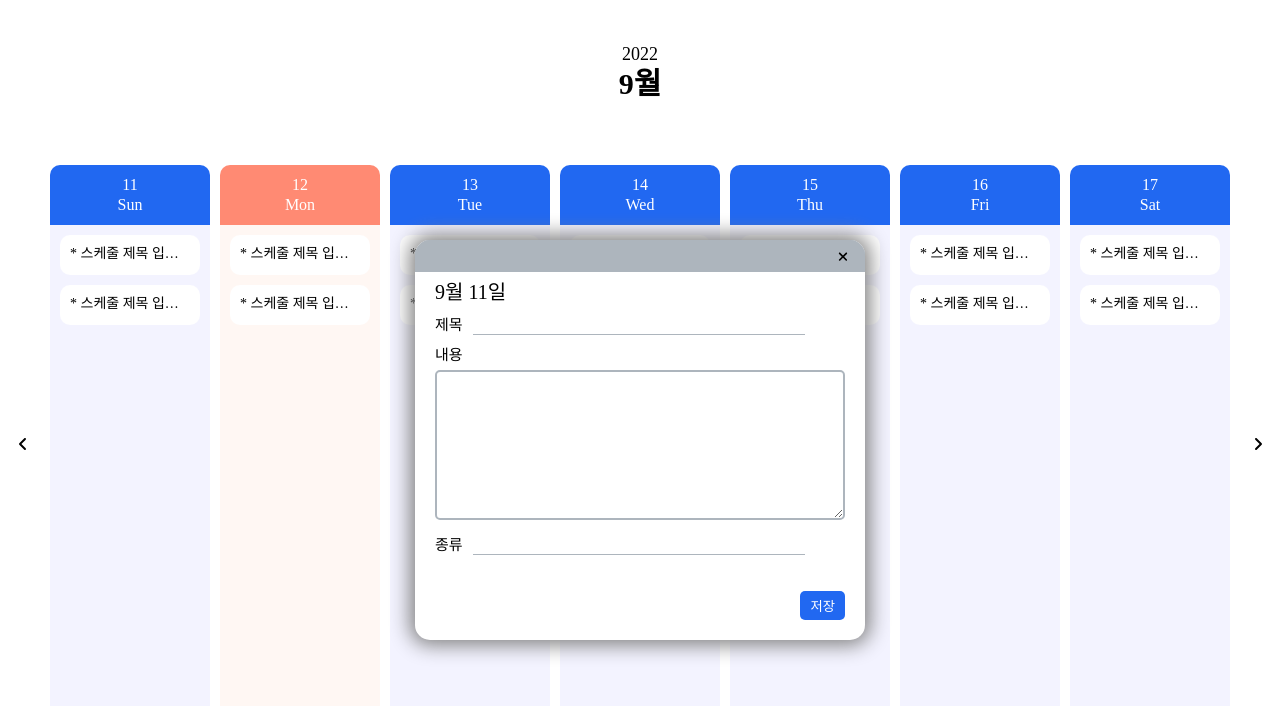
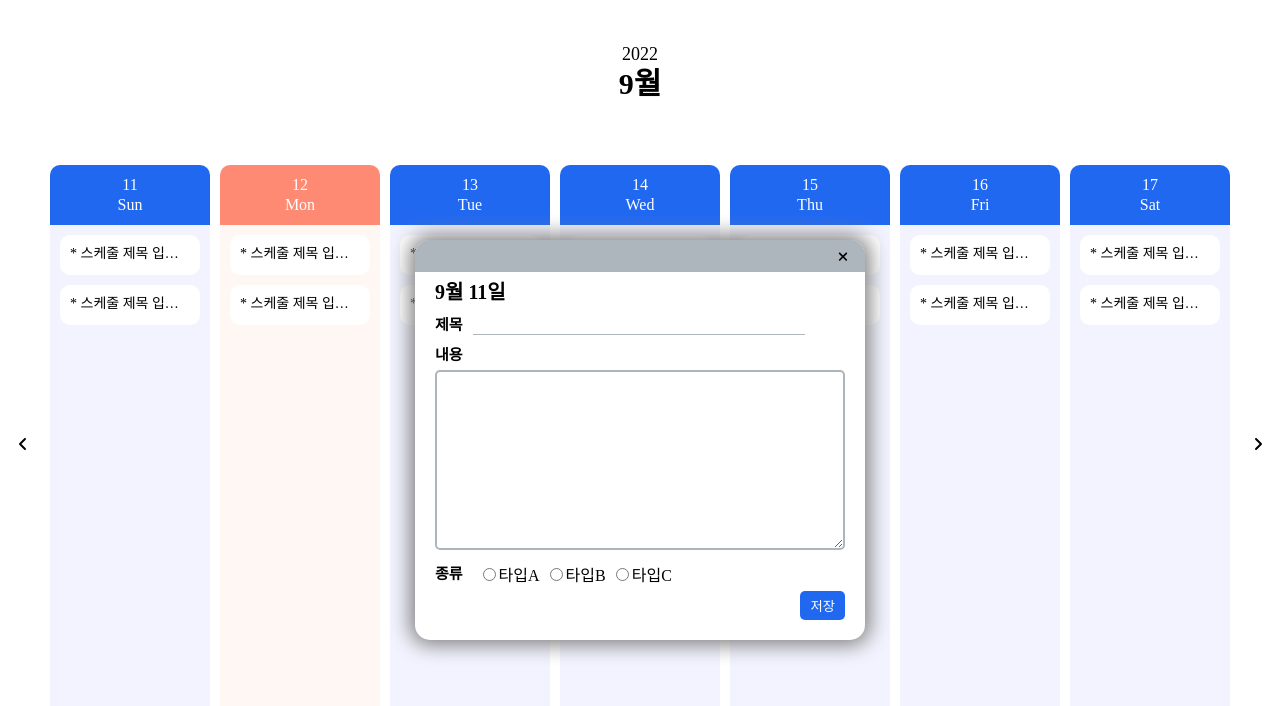
Before and after one commit to minkyeongJ/BCLabs-Calendar, a React (Create React App) app: page / in a window 1280 px wide. Both pictures are taken after a click on the element 130 px from the left and 445 px from the top of the page. Shown: the top 706 px of the page. Built offline with nearby package versions, Linux system fonts and the light colour scheme.

Commit message:
Design: 입력 형식 수정

```diff
--- a/src/components/createScheduleModal/CreateScheduleModal.jsx
+++ b/src/components/createScheduleModal/CreateScheduleModal.jsx
@@ -2,28 +2,64 @@ import * as S from "./Styles";
 import { FontAwesomeIcon } from "@fortawesome/react-fontawesome";
 import { faXmark } from "@fortawesome/free-solid-svg-icons";
 
-export default function CreateScheduleModal({ selectedDate }) {
+export default function CreateScheduleModal({ selectedDate, setModalOpen }) {
   const month = selectedDate.split("-")[1];
   const day = selectedDate.split("-")[2];
+
+  const onSubmitSchedule = () => {
+    //제출 api
+  };
+
   return (
     <S.ModalSection>
       <h1 className="ir">일정 추가창</h1>
       <S.Date>
         {month}월 {day}일
       </S.Date>
-      <form>
+      <form method="post" onSubmit={onSubmitSchedule}>
         <ul>
           <S.Li>
             <S.Title>제목</S.Title>
-            <S.Input type="text" id="title"></S.Input>
+            <S.InputTxt type="text" id="title"></S.InputTxt>
           </S.Li>
           <S.Li>
             <S.Title>내용</S.Title>
             <S.Textarea></S.Textarea>
           </S.Li>
           <S.Li>
-            <S.Title htmlFor="types">종류</S.Title>
-            <S.Input type="text" id="types"></S.Input>
+            <S.Fieldset>
+              <legend className="ir">일정 종류</legend>
+              <S.Title htmlFor="types">종류</S.Title>
+              <S.TypeUl>
+                <li>
+                  <S.InputRadio
+                    type="radio"
+                    id="typeA"
+                    name="types"
+                    value="typeA"
+                  />
+                  <label htmlFor="typeA">타입A</label>
+                </li>
+                <li>
+                  <S.InputRadio
+                    type="radio"
+                    id="typeB"
+                    name="types"
+                    value="typeB"
+                  />
+                  <label htmlFor="typeB">타입B</label>
+                </li>
+                <li>
+                  <S.InputRadio
+                    type="radio"
+                    id="typeC"
+                    name="types"
+                    value="typeC"
+                  />
+                  <label htmlFor="typeC">타입C</label>
+                </li>
+              </S.TypeUl>
+            </S.Fieldset>
           </S.Li>
         </ul>
         <S.SaveButton type="sumbit">저장</S.SaveButton>
@@ -31,7 +67,7 @@ export default function CreateScheduleModal({ selectedDate }) {
       <S.TopBar>
         <S.CloseButton type="button" id="close">
           <span className="ir">닫기</span>
-          <FontAwesomeIcon icon={faXmark} />
+          <FontAwesomeIcon icon={faXmark} onClick={() => setModalOpen(false)} />
         </S.CloseButton>
       </S.TopBar>
     </S.ModalSection>
--- a/src/components/createScheduleModal/Styles.jsx
+++ b/src/components/createScheduleModal/Styles.jsx
@@ -30,16 +30,18 @@ export const CloseButton = styled.button`
 export const Date = styled.p`
   font-size: 2rem;
   margin-bottom: 10px;
+  font-weight: 600;
 `;
 
 export const Title = styled.span`
   font-size: 1.5rem;
   margin-right: 10px;
+  font-weight: 600;
 `;
 
 export const Textarea = styled.textarea`
   width: 100%;
-  height: 150px;
+  height: 180px;
   padding: 10px;
   box-sizing: border-box;
   border: solid 2px var(--oc-gray-5);
@@ -53,8 +55,12 @@ export const Li = styled.li`
   margin-top: 10px;
 `;
 
-export const Input = styled.input`
+export const InputTxt = styled.input`
   width: 80%;
+`;
+
+export const InputRadio = styled.input`
+  margin-left: 10px;
 `;
 
 export const SaveButton = styled.button`
@@ -65,4 +71,12 @@ export const SaveButton = styled.button`
   color: white;
   padding: 5px 10px;
   border-radius: 5px;
-`
+`;
+
+export const Fieldset = styled.fieldset`
+  display: flex;
+`;
+
+export const TypeUl = styled.ul`
+  display: flex;
+`;
```
